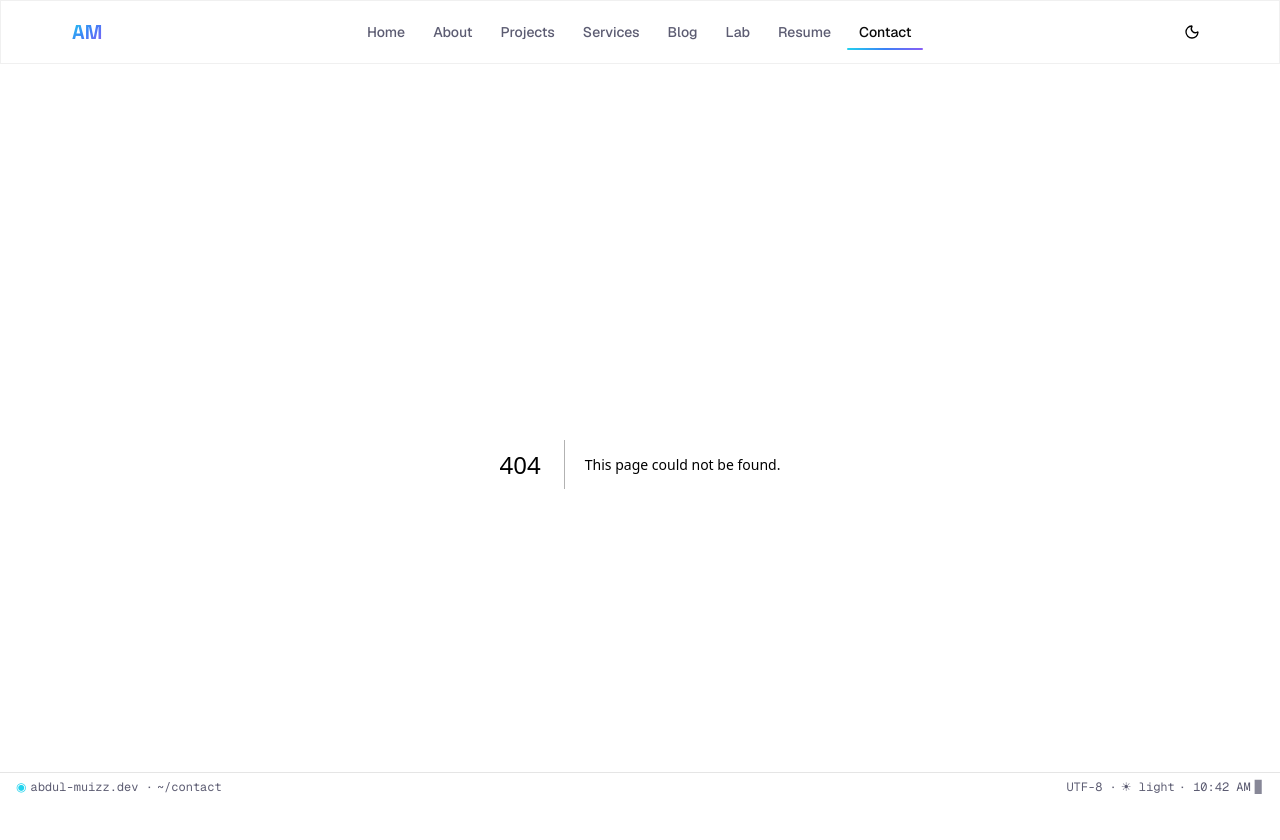
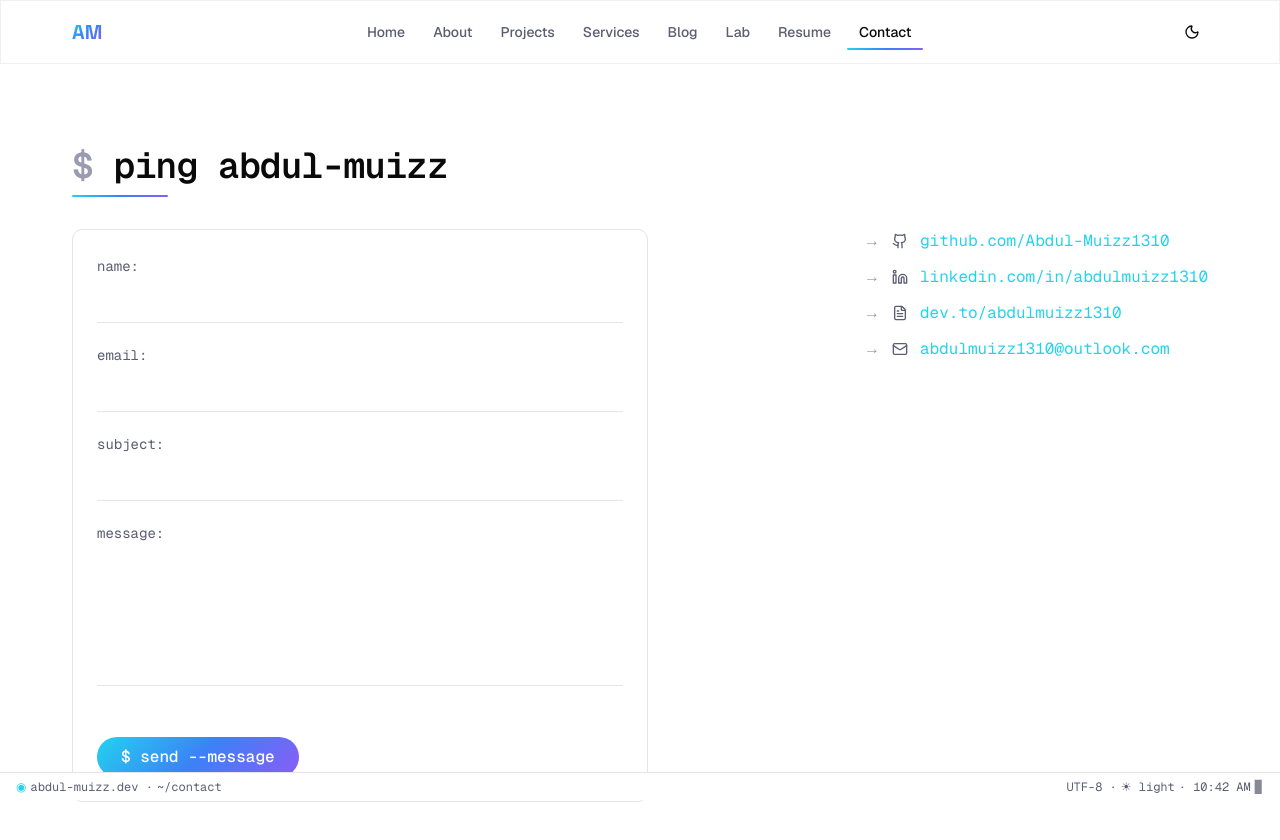
Before and after one commit to Abdul-Muizz1310/portfolio, a Next.js app: page /contact in a window 1280 px wide. Before the commit this address had no page. Shown: the top 840 px of the page. Built offline with nearby package versions, Linux system fonts and the light colour scheme.

Commit message:
feat: add Contact page with terminal-styled form and server action

```diff
--- /dev/null
+++ b/src/app/contact/action.ts
@@ -0,0 +1,44 @@
+"use server";
+
+interface ContactFormState {
+  success: boolean;
+  message: string;
+}
+
+export async function sendContactMessage(
+  _prevState: ContactFormState,
+  formData: FormData,
+): Promise<ContactFormState> {
+  const name = formData.get("name") as string;
+  const email = formData.get("email") as string;
+  const subject = formData.get("subject") as string;
+  const message = formData.get("message") as string;
+
+  // Validate
+  if (!name || !email || !subject || !message) {
+    return { success: false, message: "All fields are required." };
+  }
+
+  const emailRegex = /^[^\s@]+@[^\s@]+\.[^\s@]+$/;
+  if (!emailRegex.test(email)) {
+    return { success: false, message: "Please enter a valid email address." };
+  }
+
+  // For now, just return success (Resend integration can be added later)
+  // In production, this would use the Resend API
+  try {
+    // TODO: Integrate with Resend API
+    // const resend = new Resend(process.env.RESEND_API_KEY);
+    // await resend.emails.send({ ... });
+
+    return {
+      success: true,
+      message: "Message sent successfully. Response time: ~24h",
+    };
+  } catch {
+    return {
+      success: false,
+      message: "Failed to send. Try again or email directly.",
+    };
+  }
+}
--- /dev/null
+++ b/src/app/contact/page.tsx
@@ -0,0 +1,161 @@
+"use client";
+
+import { useActionState } from "react";
+import { Github, Linkedin, FileText, Mail } from "lucide-react";
+import { PageTransition } from "@/components/page-transition";
+import { SectionHeader } from "@/components/section-header";
+import { sendContactMessage } from "@/app/contact/action";
+import { SITE_CONFIG } from "@/lib/constants";
+
+const initialState = { success: false, message: "" };
+
+const SOCIAL_LINKS = [
+  {
+    icon: Github,
+    label: "github.com/Abdul-Muizz1310",
+    href: SITE_CONFIG.github,
+    external: true,
+  },
+  {
+    icon: Linkedin,
+    label: "linkedin.com/in/abdulmuizz1310",
+    href: SITE_CONFIG.linkedin,
+    external: true,
+  },
+  {
+    icon: FileText,
+    label: "dev.to/abdulmuizz1310",
+    href: SITE_CONFIG.devto,
+    external: true,
+  },
+  {
+    icon: Mail,
+    label: SITE_CONFIG.email,
+    href: `mailto:${SITE_CONFIG.email}`,
+    external: false,
+  },
+];
+
+export default function ContactPage() {
+  const [state, formAction, isPending] = useActionState(
+    sendContactMessage,
+    initialState,
+  );
+
+  return (
+    <PageTransition>
+      <div className="mx-auto max-w-[1200px] px-4 py-20 sm:px-8">
+        <SectionHeader command="$ ping abdul-muizz" />
+
+        <div className="mt-8 grid grid-cols-1 gap-12 md:grid-cols-[1fr_auto]">
+          {/* Contact Form */}
+          <div className="rounded-lg border border-border bg-surface p-6 max-w-xl">
+            <form action={formAction} className="space-y-5">
+              <div>
+                <label
+                  htmlFor="name"
+                  className="font-mono text-[0.875rem] text-foreground-muted"
+                >
+                  name:
+                </label>
+                <input
+                  id="name"
+                  name="name"
+                  type="text"
+                  required
+                  className="mt-1 w-full border-b border-border bg-transparent py-2 font-mono text-foreground outline-none focus:border-accent-cyan"
+                />
+              </div>
+
+              <div>
+                <label
+                  htmlFor="email"
+                  className="font-mono text-[0.875rem] text-foreground-muted"
+                >
+                  email:
+                </label>
+                <input
+                  id="email"
+                  name="email"
+                  type="email"
+                  required
+                  className="mt-1 w-full border-b border-border bg-transparent py-2 font-mono text-foreground outline-none focus:border-accent-cyan"
+                />
+              </div>
+
+              <div>
+                <label
+                  htmlFor="subject"
+                  className="font-mono text-[0.875rem] text-foreground-muted"
+                >
+                  subject:
+                </label>
+                <input
+                  id="subject"
+                  name="subject"
+                  type="text"
+                  required
+                  className="mt-1 w-full border-b border-border bg-transparent py-2 font-mono text-foreground outline-none focus:border-accent-cyan"
+                />
+              </div>
+
+              <div>
+                <label
+                  htmlFor="message"
+                  className="font-mono text-[0.875rem] text-foreground-muted"
+                >
+                  message:
+                </label>
+                <textarea
+                  id="message"
+                  name="message"
+                  rows={5}
+                  required
+                  className="mt-1 w-full border-b border-border bg-transparent py-2 font-mono text-foreground outline-none resize-none focus:border-accent-cyan"
+                />
+              </div>
+
+              <button
+                type="submit"
+                disabled={isPending}
+                className="gradient-bg mt-6 rounded-full px-6 py-2 font-mono font-medium text-white transition-shadow hover:shadow-glow-lg disabled:opacity-50"
+              >
+                {isPending ? "$ sending..." : "$ send --message"}
+              </button>
+
+              {state.message && (
+                <p
+                  className={`font-mono text-[0.875rem] ${
+                    state.success ? "text-success" : "text-error"
+                  }`}
+                >
+                  {state.success ? "\u2713" : "\u2717"} {state.message}
+                </p>
+              )}
+            </form>
+          </div>
+
+          {/* Social Links */}
+          <div className="mt-0 md:mt-0">
+            <div className="space-y-3">
+              {SOCIAL_LINKS.map((link) => (
+                <div key={link.href} className="flex items-center gap-3">
+                  <span className="text-foreground-faint">&rarr;</span>
+                  <link.icon className="h-4 w-4 text-foreground-muted" />
+                  <a
+                    href={link.href}
+                    target={link.external ? "_blank" : undefined}
+                    rel={link.external ? "noopener noreferrer" : undefined}
+                    className="font-mono text-accent-cyan hover:underline"
+                  >
+                    {link.label}
+                  </a>
+                </div>
+              ))}
+            </div>
+          </div>
+        </div>
+      </div>
+    </PageTransition>
+  );
+}
```
